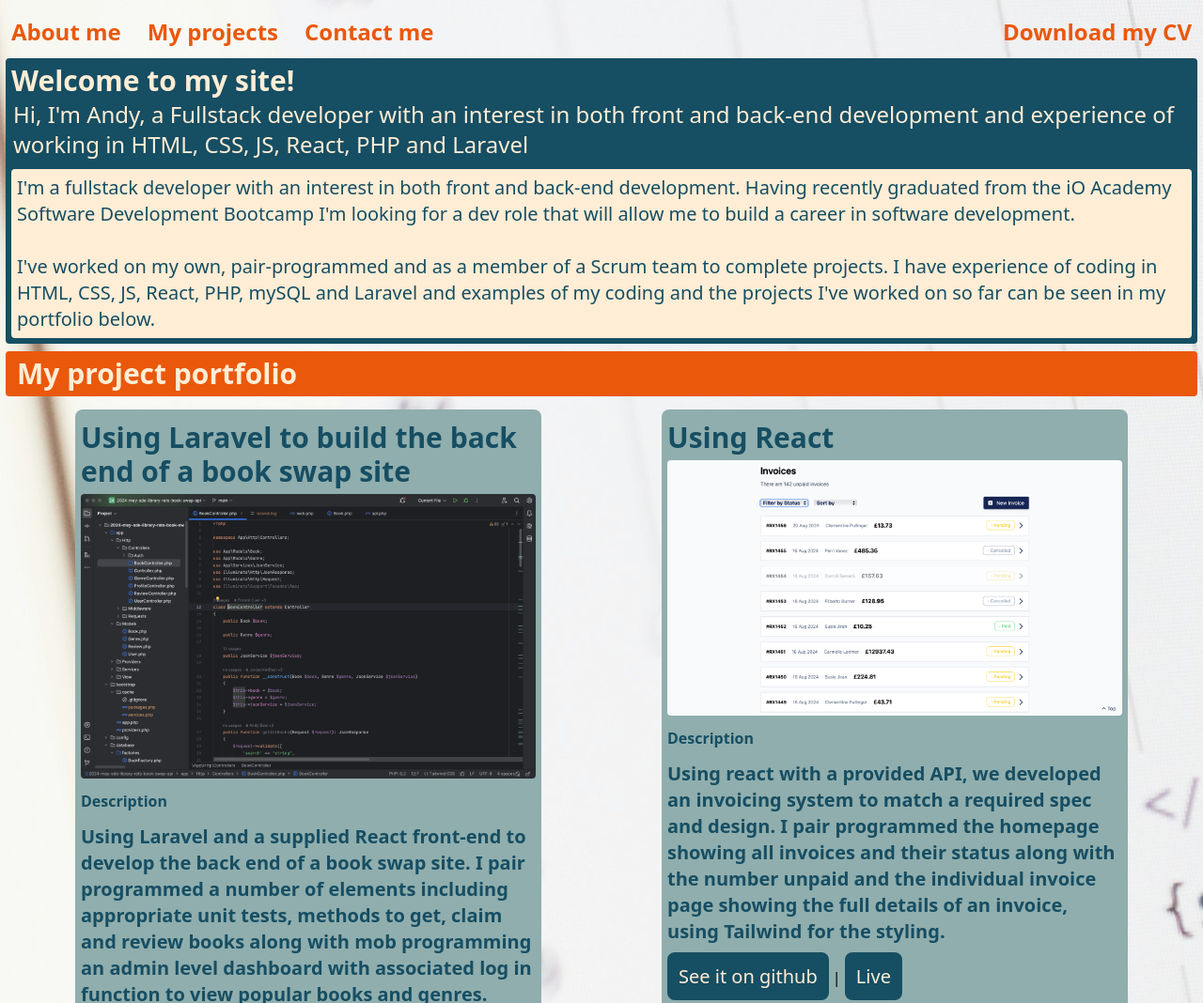
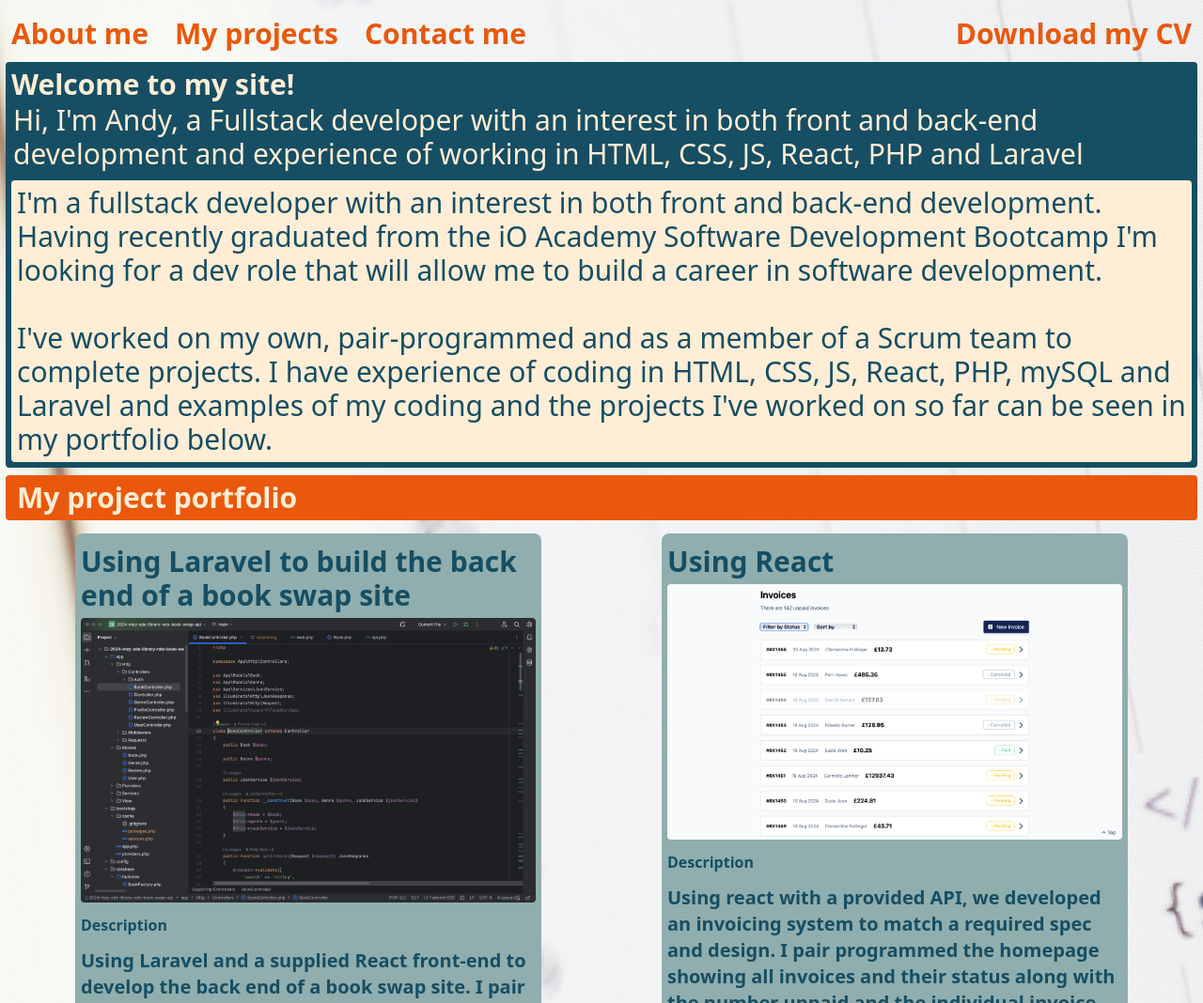
Before and after one commit to AndyB0o1/Portfolio, a plain HTML site: page index.html in a window 1280 px wide. Shown: the top 1068 px of the page at 94% size. Drawn offline with nearby package versions, Linux system fonts and the light colour scheme.

Commit message:
style amends

```diff
--- a/index.html
+++ b/index.html
@@ -15,7 +15,7 @@
 
 <body style="background-image: url(artem-sapegin-b18TRXc8UPQ-unsplash.jpg)" class="p-1.5">
 
-    <header class="w-full flex justify-between py-1.5 text-orange-600 font-bold rounded sm:text-3xl">
+    <header class="w-full flex justify-between py-1.5 text-orange-600 font-bold rounded sm:text-4xl">
         <div class="relative">
             <div>
                 <button class="menu p-1.5 text-sm rounded sm:hidden">Menu &#x25BC;</button>
@@ -27,22 +27,22 @@
                 <a href="#contact" class="p-0.5 hover:bg-lime-300 hover:text-cyan-900 hover:rounded">Contact</a>
             </div>
             <div class="hidden gap-4 sm:flex sm:flex-row">
-                <button class="p-1.5 text-sm rounded sm:text-2xl"><a href="#about">About me</a></button>
-                <button class="p-1.5 text-sm rounded sm:text-2xl"><a href="#portfolio">My
+                <button class="p-1.5 text-sm rounded sm:text-3xl"><a href="#about">About me</a></button>
+                <button class="p-1.5 text-sm rounded sm:text-3xl"><a href="#portfolio">My
                         projects</a></button>
-                <button class="p-1.5 text-sm rounded sm:text-2xl"><a href="#contact">Contact me</a></button>
+                <button class="p-1.5 text-sm rounded sm:text-3xl"><a href="#contact">Contact me</a></button>
             </div>
         </div>
-        <button class="p-1.5 text-sm rounded sm:text-2xl">Download my CV</button>
+        <button class="p-1.5 text-sm rounded sm:text-3xl"><a href="#" download>Download my CV</a></button>
     </header>
     </header>
-    <div class="p-1.5 mb-2 bg-cyan-900 text-orange-100 sm:text-2xl rounded">
+    <div class="p-1.5 mb-2 bg-cyan-900 text-orange-100 sm:text-3xl rounded">
         <h2 class="font-bold sm:text-3xl">Welcome to my site!</h2>
-        <p class="p-0.5 mb-2 sm:text-2xl">Hi, I'm Andy, a Fullstack developer with an interest in both front and
+        <p class="p-0.5 mb-2 sm:text-3xl">Hi, I'm Andy, a Fullstack developer with an interest in both front and
             back-end development
             and experience of working in HTML, CSS, JS, React, PHP and Laravel</p>
         <button class="about p-0.5 mb-1.5 bg-orange-100 text-cyan-900 text-sm rounded sm:hidden">More...</button>
-        <div class="aboutMe hidden p-1.5 bg-orange-100 text-cyan-900 text-sm rounded sm:block sm:text-xl">
+        <div class="aboutMe hidden p-1.5 bg-orange-100 text-cyan-900 text-sm rounded sm:block sm:text-3xl">
             <p>I'm a fullstack developer with an interest in both front and back-end development. Having recently
                 graduated from the iO Academy Software Development Bootcamp I'm looking for a dev role that will allow
                 me to build a career in software development.
@@ -71,6 +71,7 @@
     <section class="bg-orange-600 p-1.5 text-orange-100 rounded-t" id="contact">
         <h3 class="p-1.5 font-bold sm:text-3xl">Contact me</h3>
         <div class="flex flex-row gap-7 p-1.5 sm:text-2xl">
+            <a class="p-1.5 sm:text-4xl hover:bg-lime-300 rounded-full" id="icon" href="tel:+447941042227"><i class="fa-solid fa-square-phone"></i></a>
             <a class="p-1.5 sm:text-4xl hover:bg-lime-300 rounded-full" id="icon" href="mailto:andybooldev@gmail.com"><i
                     class="fa-regular fa-envelope"></i></a>
             <a class="sm:text-4xl p-1.5 hover:bg-lime-300 rounded-full" id="icon"
--- a/portfolio.json
+++ b/portfolio.json
@@ -25,7 +25,7 @@
       "name": "Portfolio page design exercise",
       "img": "portfolio.png",
       "desc": "An exercise to create a project portfolio page to show examples of projects I have completed",
-      "url": "https://github.com/AndyB0o1/portfolio-exercise",
+      "url": "https://github.com/AndyB0o1/Portfolio",
       "live": "#"
     }
   ]
```
